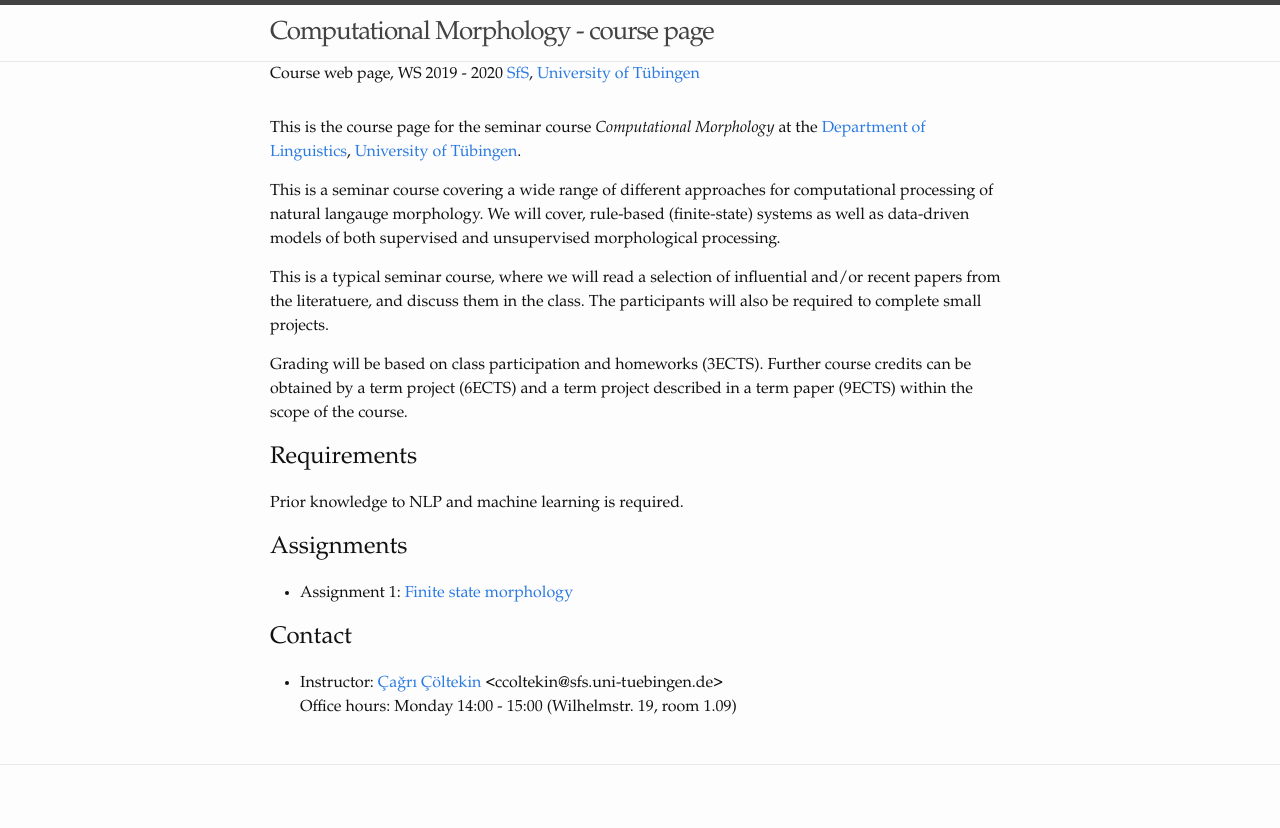
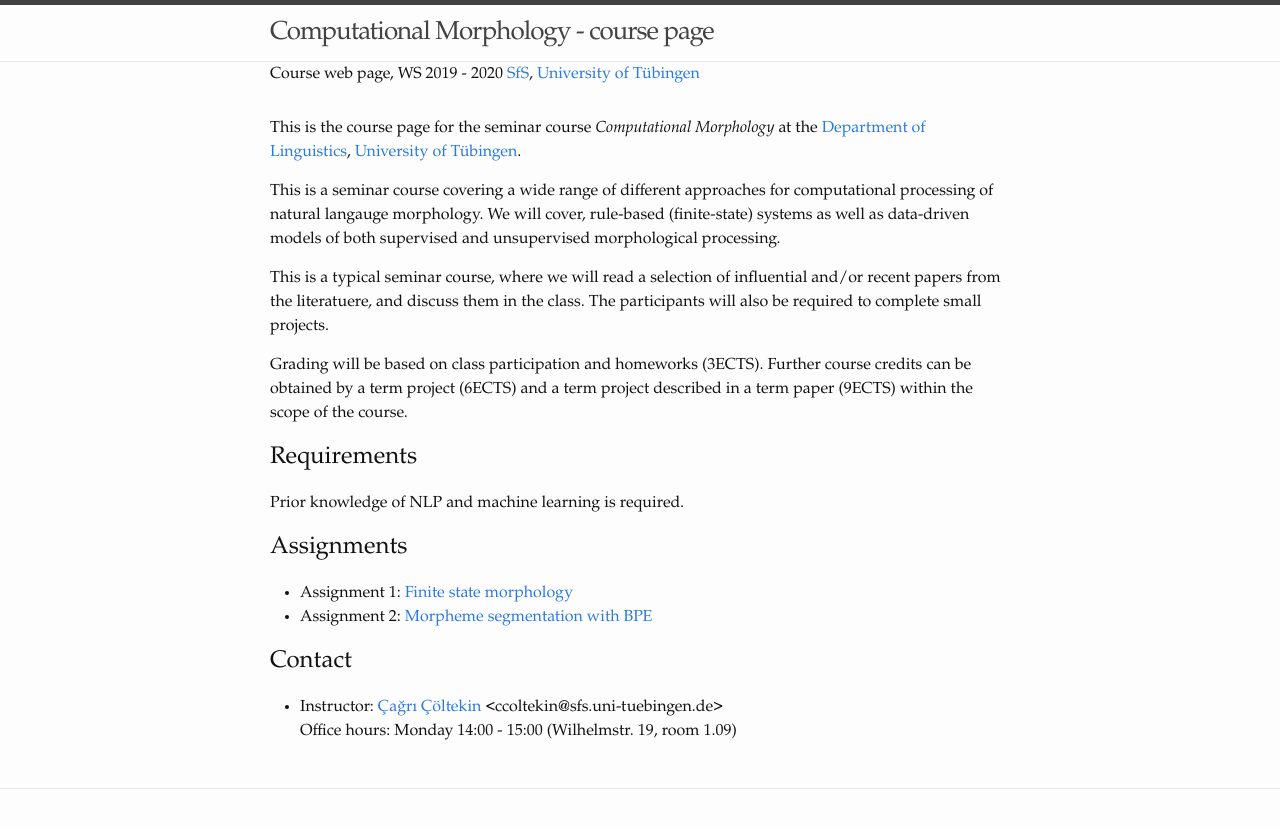
Before and after one commit to iscl-cm2019/iscl-cm2019.github.io, a Jekyll site: the page built from index.md, in a window 1280 px wide. Shown: the top 828 px of the page. Built offline with Jekyll 4.4.1, drawn with Linux system fonts in a browser that asks for light colours.

Commit message:
typo + missing assignment link

```diff
--- a/index.md
+++ b/index.md
@@ -27,11 +27,12 @@ within the scope of the course.
 
 ## Requirements
 
-Prior knowledge to NLP and machine learning is required.
+Prior knowledge of NLP and machine learning is required.
 
 ## Assignments
 
 - Assignment 1: [Finite state morphology](https://iscl-cm2019.github.io/a1/)
+- Assignment 2: [Morpheme segmentation with BPE](https://iscl-cm2019.github.io/a2/)
 
 ## Contact
 
```
